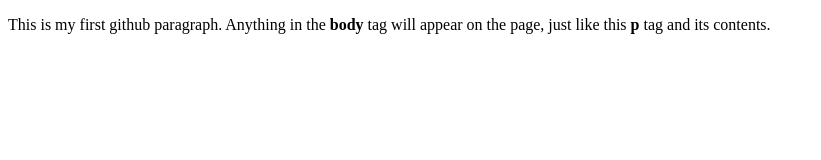
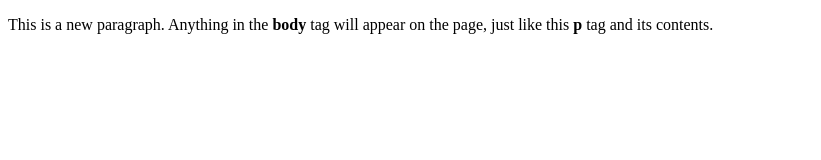
Before and after one commit to jacenb/hello-ping, a plain HTML site: page index.html in a window 1280 px wide. Shown: the whole page, without its empty margins (0-821 px from the left). Drawn offline with Linux system fonts and the light colour scheme.

Commit message:
Changed paragraph again.

```diff
--- a/index.html
+++ b/index.html
@@ -4,6 +4,6 @@
     <title>This is the title of the webpage!</title>
   </head>
   <body>
-    <p>This is my first github paragraph. Anything in the <strong>body</strong> tag will appear on the page, just like this <strong>p</strong> tag and its contents.</p>
+    <p>This is a new paragraph. Anything in the <strong>body</strong> tag will appear on the page, just like this <strong>p</strong> tag and its contents.</p>
   </body>
 </html>
```
